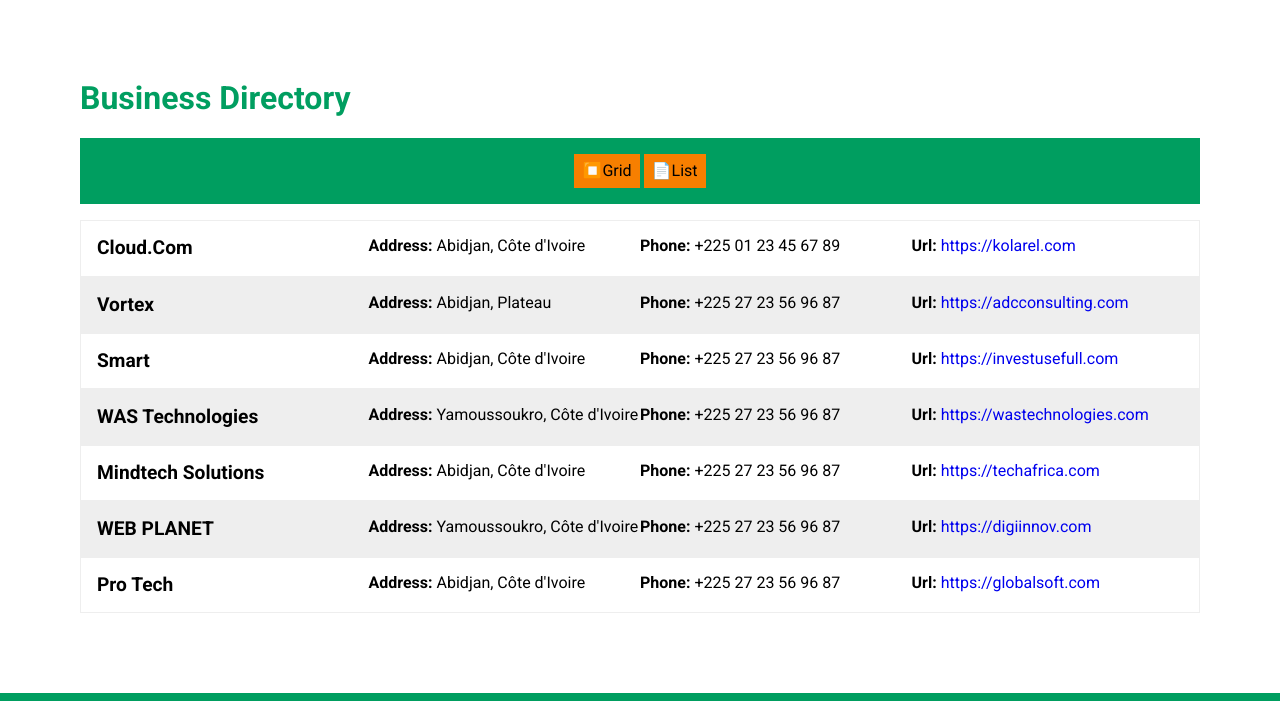
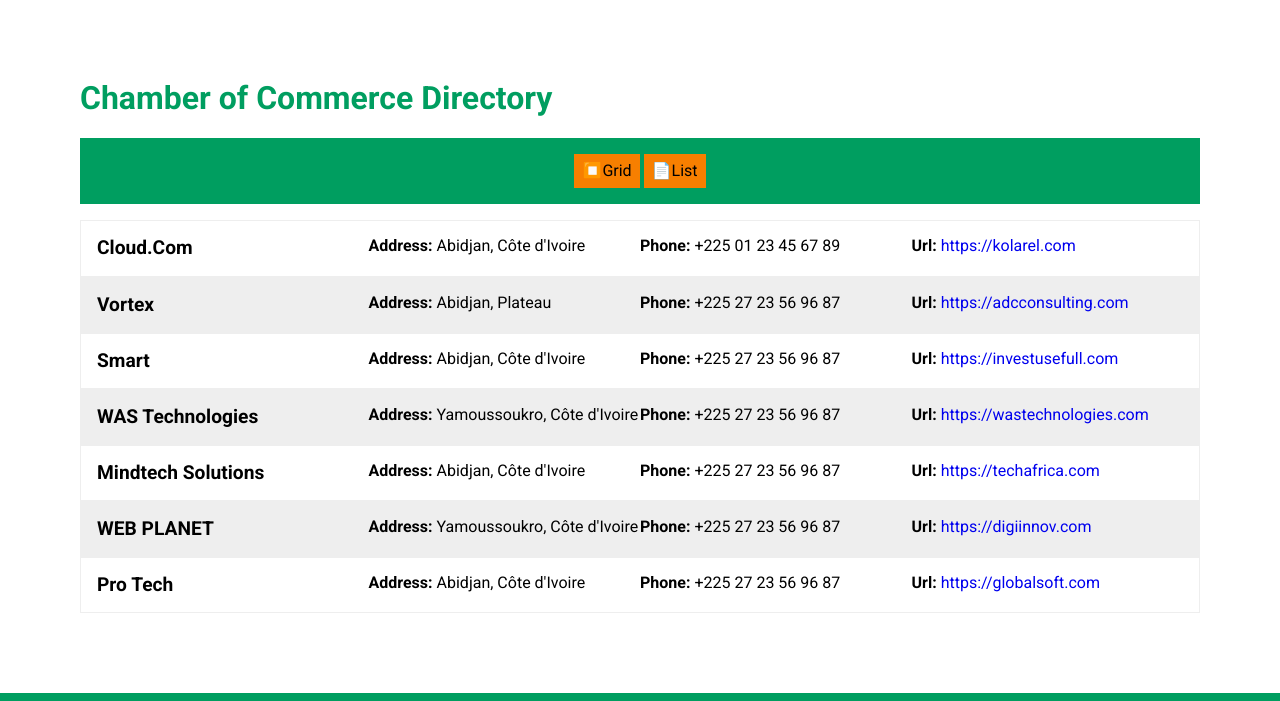
Before and after one commit to Delpipi/wdd231, a plain HTML site: page chamber/directory.html in a window 1280 px wide. Shown: the part 111-812 px from the top of the page. Drawn offline with Linux system fonts and the light colour scheme.

Commit message:
updated title- completed directory.html

```diff
--- a/chamber/directory.html
+++ b/chamber/directory.html
@@ -4,8 +4,9 @@
 <head>
     <meta charset="utf-8">
     <meta http-equiv="X-UA-Compatible" content="IE=edge">
-    <title>Business Directory</title>
-    <meta name="description" content="Welcome to the Business Directory page where all the business are listed">
+    <title>Chamber of Commerce Directory</title>
+    <meta name="description"
+        content="Welcome to the Chamber of Commerce Directory page where all the business are listed">
     <meta name="author" content="Kouame Alexandre Paul">
     <meta name="viewport" content="width=device-width, initial-scale=1">
     <meta property="og:title" content="Côte d'Ivoire Chamber of Commerce">
@@ -38,7 +39,7 @@
         <a href="#" id="dark-light"><img src="images/night-mode.png" alt="Night and mode icon"></a>
     </header>
     <main>
-        <h1>Business Directory</h1>
+        <h1>Chamber of Commerce Directory</h1>
         <div class="menu">
             <button id="grid">⏹️Grid</button>
             <button id="list">📄List</button>
```
